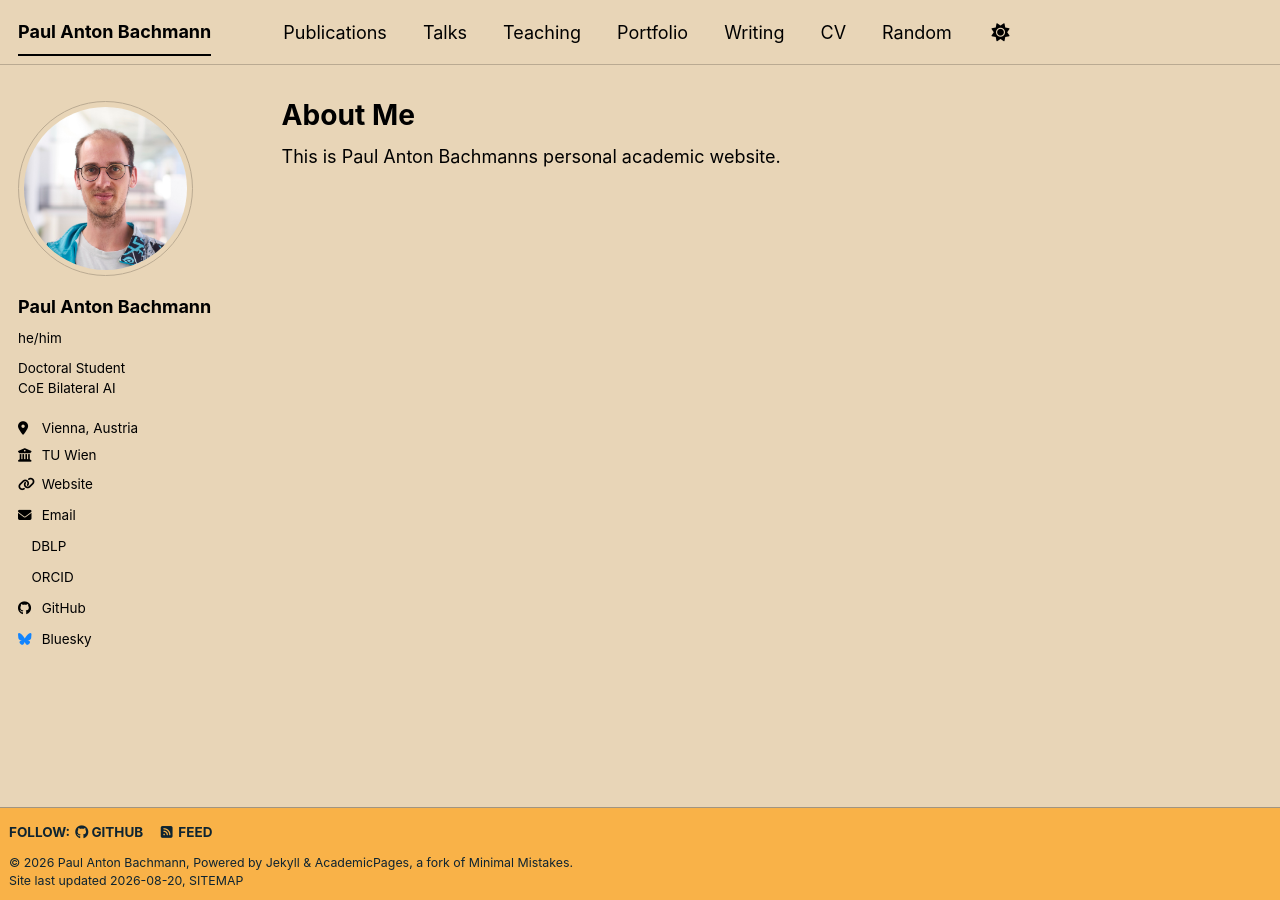
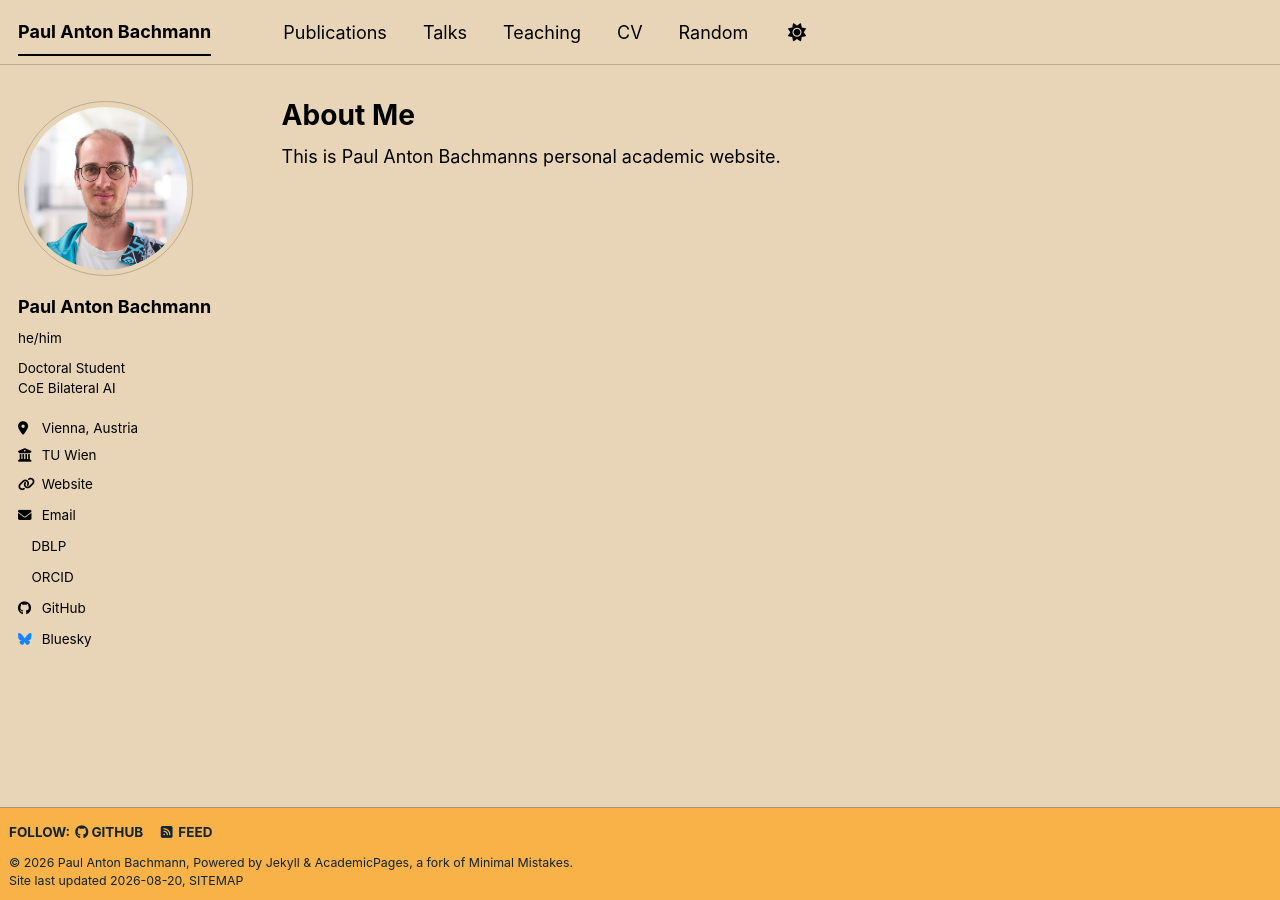
Before and after one commit to pabachmann/pabachmann.github.io, a Jekyll site: the page built from _pages/about.md, in a window 1280 px wide. Built offline with Jekyll 4.4.1, drawn with Linux system fonts in a browser that asks for light colours; a style sheet for code colours, icons or effects is not loaded.

Commit message:
Update navigation.yml

```diff
--- a/_data/navigation.yml
+++ b/_data/navigation.yml
@@ -17,12 +17,6 @@ main:
   - title: "Teaching"
     url: /teaching/
 
-  - title: "Portfolio"
-    url: /portfolio/
-
-  - title: "Writing"
-    url: /writing/
-
   - title: "CV"
     url: /cv/
 
```
